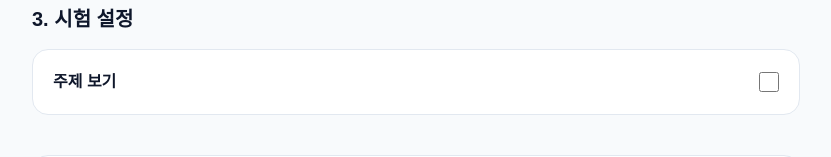
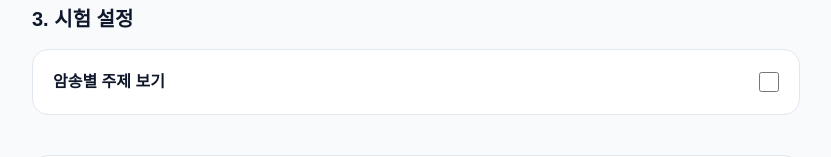
Before and after one commit to wish3734/bible-memory, a Next.js app: page / in a window 1280 px wide. Shown: the part 589-746 px from the top of the page, without its empty margins (224-1055 px from the left). Built offline with nearby package versions, Linux system fonts and the light colour scheme.

Commit message:
주제 보기 > 암송별 주제 보기

```diff
--- a/app/page.tsx
+++ b/app/page.tsx
@@ -102,7 +102,7 @@ export default function Home() {
 
           <label className="flex cursor-pointer items-center justify-between rounded-2xl border border-slate-200 bg-white p-5 transition hover:border-violet-300">
             <span>
-              <span className="block font-bold text-slate-900">주제 보기</span>
+              <span className="block font-bold text-slate-900">암송별 주제 보기</span>
             </span>
 
             <input
```
